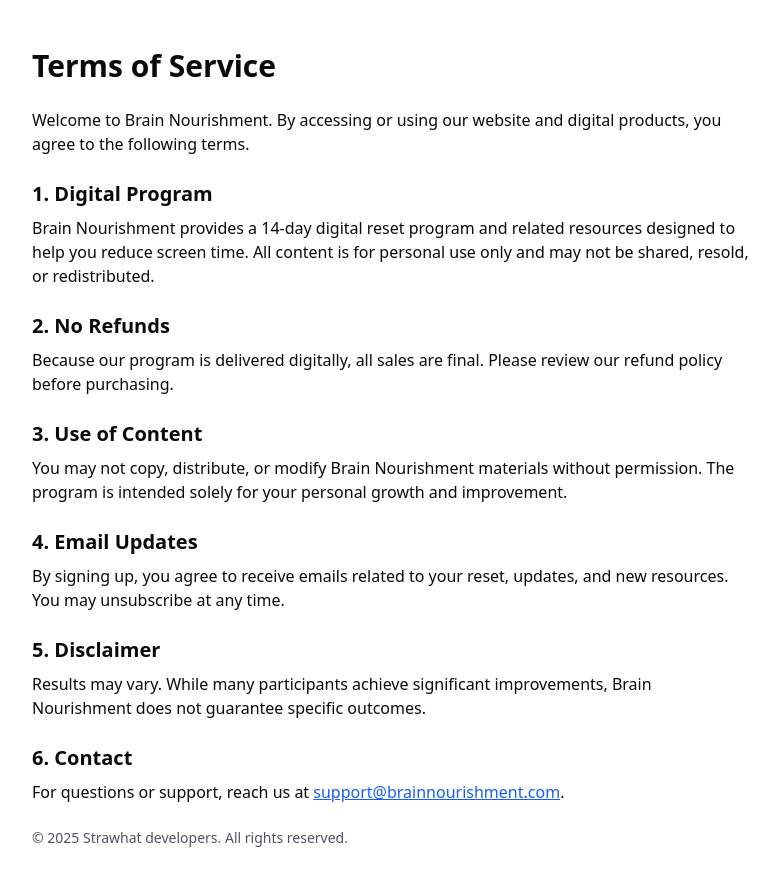
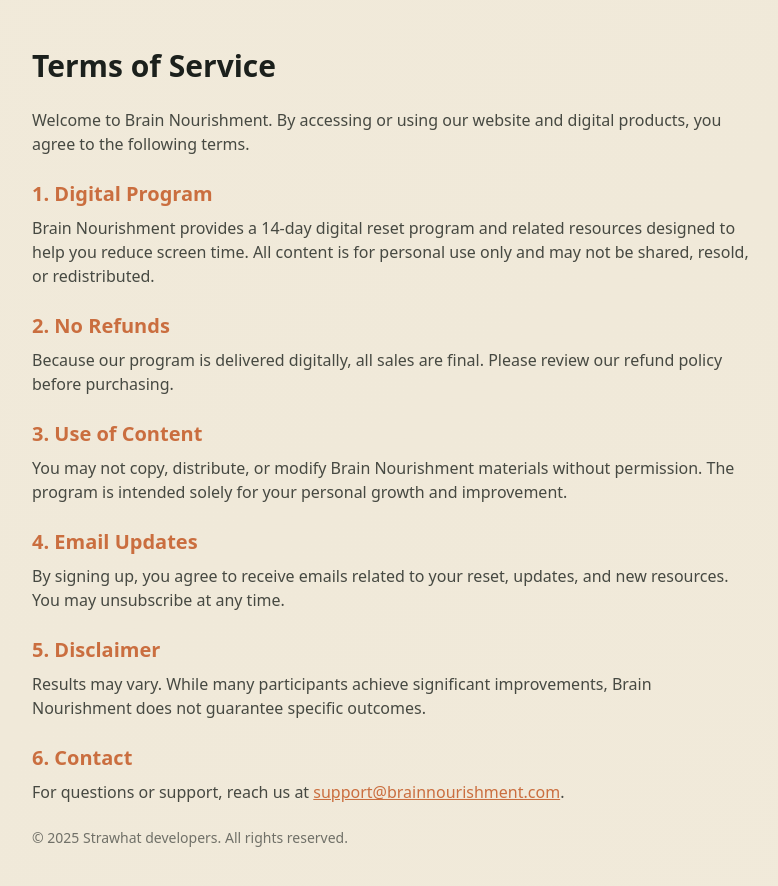
Before and after one commit to MrVisionaryGenius/brainnourishment, a Next.js app: page /terms in a window 1280 px wide. Shown: the top 886 px of the page, without its empty margins (248-1026 px from the left). Built offline with nearby package versions, Linux system fonts and the light colour scheme.

Commit message:
lint error fixed

```diff
--- a/src/app/components/shock-section.tsx
+++ b/src/app/components/shock-section.tsx
@@ -8,7 +8,7 @@
 const useScrollAnimation = (threshold = 0.1) => {
   const [isVisible, setIsVisible] = useState(false)
 
-  const ref = (node: any) => {
+  const ref = (node: Element | null) => {
     if (node) {
       const observer = new IntersectionObserver(
         ([entry]) => {
@@ -33,7 +33,7 @@
   const { ref: cardsRef, isVisible: cardsVisible } = useScrollAnimation(0.2)
   const { ref: ctaRef, isVisible: ctaVisible } = useScrollAnimation(0.1)
 
-  const handleCTAClick = (position: any) => {
+  const handleCTAClick = (position: string) => {
     console.log(`CTA clicked from: ${position}`)
     router.push("/quiz")
   }
@@ -90,7 +90,7 @@
             <div className="bg-white/15 rounded-2xl p-6 border border-white/30">
               <div className="flex items-center justify-center gap-2 mb-3">
                 <Clock className="w-5 h-5 text-white" />
-                <p className="text-white font-medium">Don't lose another day to endless scrolling</p>
+                <p className="text-white font-medium">Don&apos;t lose another day to endless scrolling</p>
               </div>
               <button
                 onClick={() => handleCTAClick('urgency')}
@@ -143,7 +143,7 @@
               Ready To Reclaim Your Life?
             </h3>
             <p className="text-lg text-white/90 mb-6">
-              Join thousands who've already broken free from phone addiction
+              Join thousands who&apos;ve already broken free from phone addiction
             </p>
 
             <div className="flex flex-col sm:flex-row gap-4 justify-center items-center">
--- a/src/app/components/social-proof-section.tsx
+++ b/src/app/components/social-proof-section.tsx
@@ -7,7 +7,7 @@
 const useScrollAnimation = (threshold = 0.1) => {
   const [isVisible, setIsVisible] = useState(false)
 
-  const ref = (node: any) => {
+  const ref = (node: Element | null) => {
     if (node) {
       const observer = new IntersectionObserver(
         ([entry]) => {
@@ -132,7 +132,7 @@
                     <div className="flex text-2xl">⭐⭐⭐⭐⭐</div>
                   </div>
                   <blockquote className="text-[#f1eada] mb-6 text-lg leading-relaxed italic min-h-[120px] flex items-center">
-                    "{testimonial.quote}"
+                    &quot;{testimonial.quote}&quot;
                   </blockquote>
                   <cite className="text-[#ca6e3f] font-semibold not-italic">
                     – {testimonial.name} ({testimonial.role})
--- a/src/app/components/testimonial-section.tsx
+++ b/src/app/components/testimonial-section.tsx
@@ -52,7 +52,7 @@
             What Our Community Says
           </h2>
           <p className="text-xl text-[#1b201c]/80 max-w-3xl mx-auto leading-relaxed">
-            Real stories from people who've transformed their relationship with technology
+            Real stories from people who&apos;ve transformed their relationship with technology
           </p>
         </div>
       </div>
@@ -74,7 +74,7 @@
                     <Quote className="w-6 h-6 text-white" />
                   </div>
                   <p className="text-[#1b201c]/80 leading-relaxed text-base mb-6 italic">
-                    "{testimonial.text}"
+                    &quot;{testimonial.text}&quot;
                   </p>
                 </div>
 
--- a/src/app/refund-policy/page.tsx
+++ b/src/app/refund-policy/page.tsx
@@ -1,30 +1,32 @@
 export default function RefundPolicy() {
   return (
+    <div className="min-h-screen bg-gradient-to-br from-[#f1eada] via-[#f0e9d9] to-[#f1eada]">
       <div className="max-w-3xl mx-auto py-12 px-6">
-      <h1 className="text-3xl font-bold mb-6">Refund Policy</h1>
-      <p className="mb-4">
+        <h1 className="text-3xl font-bold mb-6 text-[#1b201c]">Refund Policy</h1>
+        <p className="mb-4 text-[#1b201c]/80">
           Brain Nourishment provides digital tools and resources to help you reset
           your phone habits and reclaim your time. Because access to our content
           is delivered instantly, we do not offer refunds once a purchase is
           completed.
         </p>
-      <p className="mb-4">
-        Please make sure you’re ready to begin your 14-day reset before signing
+        <p className="mb-4 text-[#1b201c]/80">
+          Please make sure you&apos;re ready to begin your 14-day reset before signing
           up. Our program has a 94% success rate, and thousands of people have
           already transformed their relationship with their phone using these same
           steps.
         </p>
-      <p className="mb-4">
+        <p className="mb-4 text-[#1b201c]/80">
           If you have any issues accessing your program or need support along the
           way, our team is here to help at{" "}
-        <a href="mailto:support@brainnourishment.com" className="text-blue-600 underline">
+          <a href="mailto:support@brainnourishment.com" className="text-[#ca6e3f] underline hover:text-[#ca6d41] transition-colors">
             support@brainnourishment.com
           </a>
           .
         </p>
-      <p className="mt-6 font-semibold">
+        <p className="mt-6 font-semibold text-[#1b201c]">
           All sales are final for digital products. Thank you for understanding.
         </p>
       </div>
+    </div>
   );
 }
--- a/src/app/terms/page.tsx
+++ b/src/app/terms/page.tsx
@@ -1,56 +1,58 @@
 export default function TermsOfService() {
     return (
+        <div className="min-h-screen bg-gradient-to-br from-[#f1eada] via-[#f0e9d9] to-[#f1eada]">
             <div className="max-w-3xl mx-auto py-12 px-6">
-            <h1 className="text-3xl font-bold mb-6">Terms of Service</h1>
-            <p className="mb-4">
+                <h1 className="text-3xl font-bold mb-6 text-[#1b201c]">Terms of Service</h1>
+                <p className="mb-4 text-[#1b201c]/80">
                     Welcome to Brain Nourishment. By accessing or using our website and
                     digital products, you agree to the following terms.
                 </p>
 
-            <h2 className="text-xl font-semibold mt-6 mb-2">1. Digital Program</h2>
-            <p className="mb-4">
+                <h2 className="text-xl font-semibold mt-6 mb-2 text-[#ca6e3f]">1. Digital Program</h2>
+                <p className="mb-4 text-[#1b201c]/80">
                     Brain Nourishment provides a 14-day digital reset program and related
                     resources designed to help you reduce screen time. All content is for
                     personal use only and may not be shared, resold, or redistributed.
                 </p>
 
-            <h2 className="text-xl font-semibold mt-6 mb-2">2. No Refunds</h2>
-            <p className="mb-4">
+                <h2 className="text-xl font-semibold mt-6 mb-2 text-[#ca6e3f]">2. No Refunds</h2>
+                <p className="mb-4 text-[#1b201c]/80">
                     Because our program is delivered digitally, all sales are final. Please
                     review our refund policy before purchasing.
                 </p>
 
-            <h2 className="text-xl font-semibold mt-6 mb-2">3. Use of Content</h2>
-            <p className="mb-4">
+                <h2 className="text-xl font-semibold mt-6 mb-2 text-[#ca6e3f]">3. Use of Content</h2>
+                <p className="mb-4 text-[#1b201c]/80">
                     You may not copy, distribute, or modify Brain Nourishment materials
                     without permission. The program is intended solely for your personal
                     growth and improvement.
                 </p>
 
-            <h2 className="text-xl font-semibold mt-6 mb-2">4. Email Updates</h2>
-            <p className="mb-4">
+                <h2 className="text-xl font-semibold mt-6 mb-2 text-[#ca6e3f]">4. Email Updates</h2>
+                <p className="mb-4 text-[#1b201c]/80">
                     By signing up, you agree to receive emails related to your reset,
                     updates, and new resources. You may unsubscribe at any time.
                 </p>
 
-            <h2 className="text-xl font-semibold mt-6 mb-2">5. Disclaimer</h2>
-            <p className="mb-4">
+                <h2 className="text-xl font-semibold mt-6 mb-2 text-[#ca6e3f]">5. Disclaimer</h2>
+                <p className="mb-4 text-[#1b201c]/80">
                     Results may vary. While many participants achieve significant
                     improvements, Brain Nourishment does not guarantee specific outcomes.
                 </p>
 
-            <h2 className="text-xl font-semibold mt-6 mb-2">6. Contact</h2>
-            <p className="mb-4">
+                <h2 className="text-xl font-semibold mt-6 mb-2 text-[#ca6e3f]">6. Contact</h2>
+                <p className="mb-4 text-[#1b201c]/80">
                     For questions or support, reach us at{" "}
-                <a href="mailto:support@brainnourishment.com" className="text-blue-600 underline">
+                    <a href="mailto:support@brainnourishment.com" className="text-[#ca6e3f] underline hover:text-[#ca6d41] transition-colors">
                         support@brainnourishment.com
                     </a>
                     .
                 </p>
 
-            <p className="mt-6 text-sm text-gray-600">
+                <p className="mt-6 text-sm text-[#1b201c]/60">
                     © 2025 Strawhat developers. All rights reserved.
                 </p>
             </div>
+        </div>
     );
 }
```
Also changed, not shown: src/app/privacy-policy/page.tsx (+18 -15 lines). Lines whose indentation alone changed are shown as unchanged.
